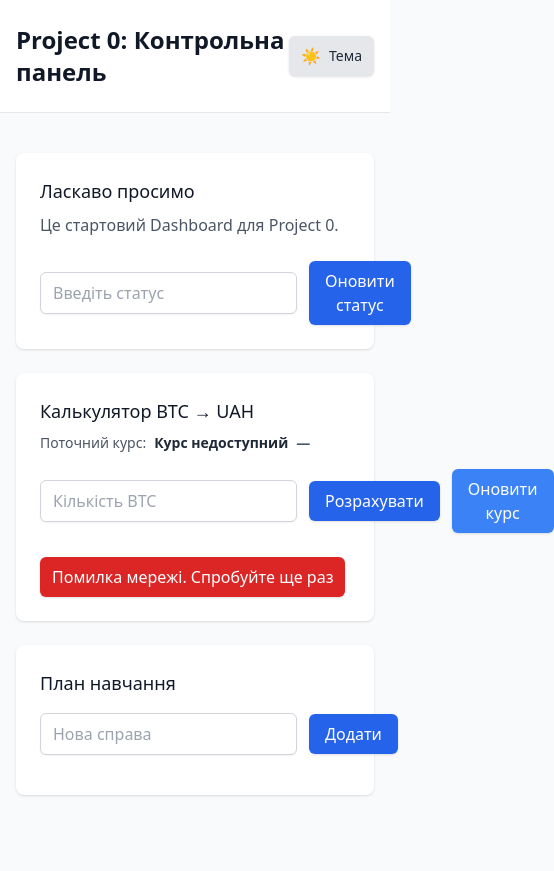
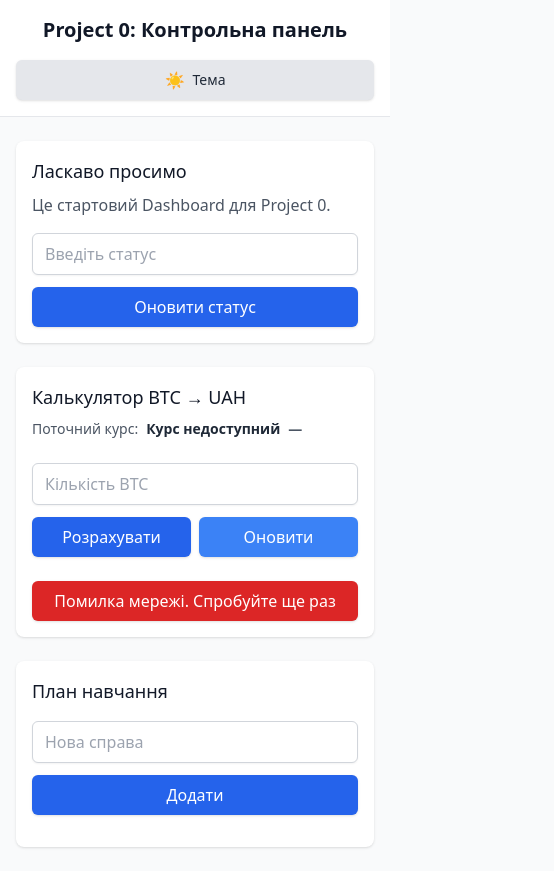
Before and after one commit to Blackwords/vibecode_1_1, a plain HTML site: page index.html in a window 390 px wide. Shown: the whole page, 554 px wide, since content can reach past the window. Before the commit the page ends 844 px from the top, so only its background shows below. Drawn offline with nearby package versions, Linux system fonts and the light colour scheme; no server answers.

Commit message:
Mobile optimization for Google Pixel 8 and other smartphones

```diff
--- a/index.html
+++ b/index.html
@@ -8,20 +8,20 @@
 </head>
 <body class="min-h-screen bg-gray-50 text-gray-900">
   <header class="border-b bg-white">
-    <div class="max-w-6xl mx-auto px-4 py-6 flex items-center justify-between">
-      <h1 class="text-2xl font-semibold">Project 0: Контрольна панель</h1>
-      <button id="themeToggleBtn" class="inline-flex items-center gap-2 rounded-md bg-gray-200 text-gray-800 px-3 py-2 shadow hover:bg-gray-300 focus:outline-none focus:ring-2 focus:ring-blue-500" title="Перемкнути тему">
+    <div class="max-w-6xl mx-auto px-4 py-4 md:py-6 flex flex-col sm:flex-row items-center justify-between gap-4">
+      <h1 class="text-xl md:text-2xl font-semibold text-center sm:text-left">Project 0: Контрольна панель</h1>
+      <button id="themeToggleBtn" class="inline-flex items-center gap-2 rounded-md bg-gray-200 text-gray-800 px-4 py-2 shadow hover:bg-gray-300 focus:outline-none focus:ring-2 focus:ring-blue-500 w-full sm:w-auto justify-center" title="Перемкнути тему">
         <span id="themeIcon">☀️</span>
         <span class="text-sm">Тема</span>
       </button>
     </div>
   </header>
 
-  <main class="max-w-6xl mx-auto px-4 py-10">
-    <div class="bg-white shadow rounded-lg p-6" data-card>
+  <main class="max-w-6xl mx-auto px-4 py-6 md:py-10">
+    <div class="bg-white shadow rounded-lg p-4 md:p-6" data-card>
       <h2 class="text-lg font-medium mb-2">Ласкаво просимо</h2>
-      <p id="statusText" class="text-gray-600">Це стартовий Dashboard для Project 0.</p>
-      <div class="mt-6 flex items-center gap-3">
+      <p id="statusText" class="text-gray-600 break-words">Це стартовий Dashboard для Project 0.</p>
+      <div class="mt-4 md:mt-6 flex flex-col sm:flex-row items-stretch sm:items-center gap-3">
         <input
           id="statusInput"
           type="text"
@@ -30,21 +30,22 @@
         />
         <button
           id="updateBtn"
-          class="inline-flex items-center rounded-md bg-blue-600 text-white px-4 py-2 shadow hover:bg-blue-700 focus:outline-none focus:ring-2 focus:ring-blue-500"
+          class="inline-flex items-center justify-center rounded-md bg-blue-600 text-white px-4 py-2 shadow hover:bg-blue-700 focus:outline-none focus:ring-2 focus:ring-blue-500"
         >
           Оновити статус
         </button>
       </div>
     </div>
-    <div class="bg-white shadow rounded-lg p-6 mt-6" data-card>
+
+    <div class="bg-white shadow rounded-lg p-4 md:p-6 mt-6" data-card>
       <h2 class="text-lg font-medium mb-2">Калькулятор BTC → UAH</h2>
-      <div class="text-sm text-gray-600 flex items-center gap-2">
+      <div class="text-sm text-gray-600 flex flex-wrap items-center gap-2">
         <span>Поточний курс:</span>
         <span id="btcPriceDisplay" class="font-semibold text-gray-800 transition-colors duration-300">—</span>
         <span id="btcTrendIcon" class="text-sm font-bold">—</span>
-        <span id="btcTrendTime" class="text-xs text-gray-500 ml-1"></span>
+        <span id="btcTrendTime" class="text-xs text-gray-500 w-full sm:w-auto"></span>
       </div>
-      <div class="mt-4 flex items-center gap-3">
+      <div class="mt-4 flex flex-col sm:flex-row items-stretch sm:items-center gap-3">
         <input
           id="btcAmount"
           type="number"
@@ -52,30 +53,33 @@
           placeholder="Кількість BTC"
           class="flex-1 border border-gray-300 rounded-md shadow-sm px-3 py-2 focus:outline-none focus:ring-2 focus:ring-blue-500 focus:border-blue-500"
         />
+        <div class="flex gap-2">
           <button
             id="calcBtcBtn"
-          class="inline-flex items-center rounded-md bg-blue-600 text-white px-4 py-2 shadow hover:bg-blue-700 focus:outline-none focus:ring-2 focus:ring-blue-500"
+            class="flex-1 sm:flex-none inline-flex items-center justify-center rounded-md bg-blue-600 text-white px-4 py-2 shadow hover:bg-blue-700 focus:outline-none focus:ring-2 focus:ring-blue-500"
           >
             Розрахувати
           </button>
           <button
             id="refreshBtcPriceBtn"
-          class="inline-flex items-center rounded-md bg-blue-500 text-white px-4 py-2 shadow hover:bg-blue-600 focus:outline-none focus:ring-2 focus:ring-blue-500"
+            class="flex-1 sm:flex-none inline-flex items-center justify-center rounded-md bg-blue-500 text-white px-4 py-2 shadow hover:bg-blue-600 focus:outline-none focus:ring-2 focus:ring-blue-500"
           >
-          Оновити курс
+            Оновити
           </button>
         </div>
-      <p id="btcResult" class="text-gray-700 mt-3"></p>
+      </div>
+      <p id="btcResult" class="text-gray-700 mt-3 font-medium"></p>
       <button
         id="btcErrorBtn"
-        class="hidden mt-3 inline-flex items-center rounded-md bg-red-600 text-white px-3 py-2 shadow hover:bg-red-700 focus:outline-none focus:ring-2 focus:ring-red-500"
+        class="hidden w-full mt-3 inline-flex items-center justify-center rounded-md bg-red-600 text-white px-3 py-2 shadow hover:bg-red-700 focus:outline-none focus:ring-2 focus:ring-red-500"
       >
         Помилка мережі. Спробуйте ще раз
       </button>
     </div>
-    <div class="bg-white shadow rounded-lg p-6 mt-6" data-card>
+
+    <div class="bg-white shadow rounded-lg p-4 md:p-6 mt-6" data-card>
       <h2 class="text-lg font-medium mb-2">План навчання</h2>
-      <div class="mt-4 flex items-center gap-3">
+      <div class="mt-4 flex flex-col sm:flex-row items-stretch sm:items-center gap-3">
         <input
           id="todoInput"
           type="text"
@@ -84,12 +88,12 @@
         />
         <button
           id="todoAddBtn"
-          class="inline-flex items-center rounded-md bg-blue-600 text-white px-4 py-2 shadow hover:bg-blue-700 focus:outline-none focus:ring-2 focus:ring-blue-500"
+          class="inline-flex items-center justify-center rounded-md bg-blue-600 text-white px-4 py-2 shadow hover:bg-blue-700 focus:outline-none focus:ring-2 focus:ring-blue-500"
         >
           Додати
         </button>
       </div>
-      <ul id="todoList" class="mt-4"></ul>
+      <ul id="todoList" class="mt-4 space-y-2"></ul>
     </div>
   </main>
 
--- a/js/script.js
+++ b/js/script.js
@@ -232,25 +232,28 @@ document.addEventListener('DOMContentLoaded', function () {
     for (var i = 0; i < ordered.length; i++) {
       var item = ordered[i];
       var li = document.createElement('li');
-      li.className = 'flex items-center justify-between border border-gray-200 rounded-md px-3 py-2 mb-2 shadow-sm bg-white';
+      li.className = 'flex flex-col sm:flex-row items-start sm:items-center justify-between border border-gray-200 rounded-md px-3 py-3 mb-2 shadow-sm bg-white gap-3';
       if (item.done) {
         li.className += ' opacity-60 bg-gray-100';
       }
       var textEl = document.createElement('span');
       textEl.textContent = item.text;
-      textEl.className = item.done ? 'line-through text-gray-400' : 'text-gray-800';
+      textEl.className = (item.done ? 'line-through text-gray-400' : 'text-gray-800') + ' break-words w-full sm:w-auto';
+
       var actions = document.createElement('div');
-      actions.className = 'flex items-center gap-2';
+      actions.className = 'flex items-center gap-2 w-full sm:w-auto justify-end';
+
       var toggleBtn = document.createElement('button');
       toggleBtn.textContent = item.done ? 'Зняти' : 'Виконано';
       toggleBtn.setAttribute('data-id', String(item.id));
       toggleBtn.setAttribute('data-action', 'toggle');
-      toggleBtn.className = 'rounded-md bg-green-600 text-white px-3 py-1 shadow hover:bg-green-700 focus:outline-none focus:ring-2 focus:ring-green-500';
+      toggleBtn.className = 'flex-1 sm:flex-none rounded-md bg-green-600 text-white px-3 py-1.5 shadow hover:bg-green-700 focus:outline-none focus:ring-2 focus:ring-green-500 text-sm';
+
       var delBtn = document.createElement('button');
       delBtn.textContent = 'Видалити';
       delBtn.setAttribute('data-id', String(item.id));
       delBtn.setAttribute('data-action', 'delete');
-      delBtn.className = 'rounded-md bg-red-600 text-white px-3 py-1 shadow hover:bg-red-700 focus:outline-none focus:ring-2 focus:ring-red-500';
+      delBtn.className = 'flex-1 sm:flex-none rounded-md bg-red-600 text-white px-3 py-1.5 shadow hover:bg-red-700 focus:outline-none focus:ring-2 focus:ring-red-500 text-sm';
       actions.appendChild(toggleBtn);
       actions.appendChild(delBtn);
       li.appendChild(textEl);
```
Lines whose indentation alone changed are shown as unchanged.
